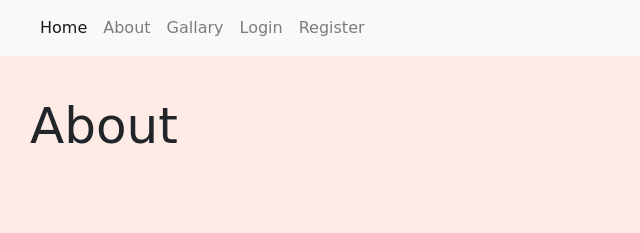
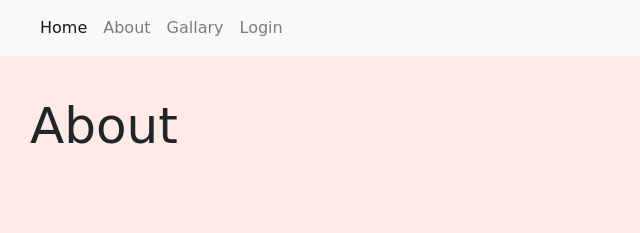
Before and after one commit to firowl/firowl.github.io, a plain HTML site: page about.html in a window 1280 px wide. Shown: the top 233 px of the page, 0-640 px from the left. Drawn offline with nearby package versions, Linux system fonts and the light colour scheme.

Commit message:
updating

```diff
--- a/about.html
+++ b/about.html
@@ -28,9 +28,6 @@
 		      </li>
 		      <li class="nav-item">
 		        <a class="nav-link" href="login.html">Login</a>
-		      </li>
-		      <li class="nav-item">
-		        <a class="nav-link" href="register.html">Register</a>
 		      </li>
 		    </ul>
 		    <form class="form-inline my-2 my-lg-0">
```
